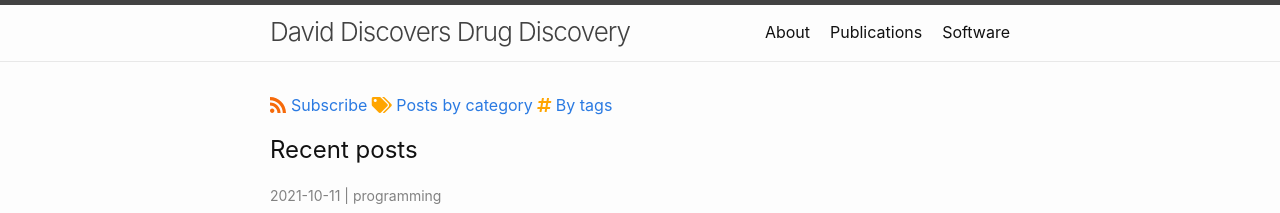
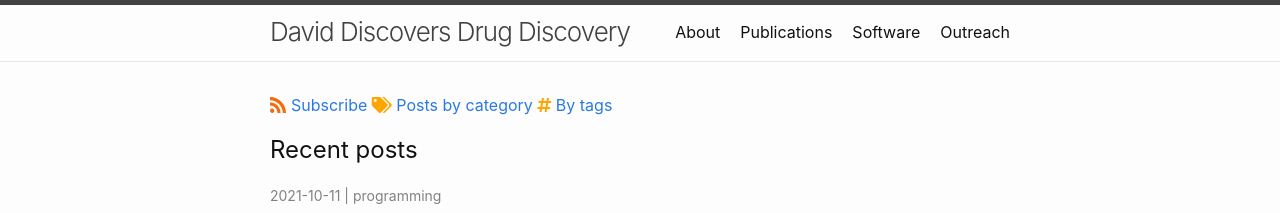
Before and after one commit to Accio/accio.github.io, a Jekyll site: the page built from index.html, in a window 1280 px wide. Shown: the top 213 px of the page. Built offline with Jekyll 4.4.1, drawn with Linux system fonts in a browser that asks for light colours; the list of posts is cut into pages by our own code.

Commit message:
add outreach, and change the TeraTox talk title

```diff
--- a/_config.yml
+++ b/_config.yml
@@ -24,7 +24,7 @@ header_pages:
   - _pages/about.md
   - _pages/publications.md
   - _pages/software.md
-  - _pages/education.md
+  - _pages/outreach.md
 
 paginate: 5
 paginate_path: "/page:num/"
```
Also changed, not shown: _pages/outreach.md (+1 -1 lines).
